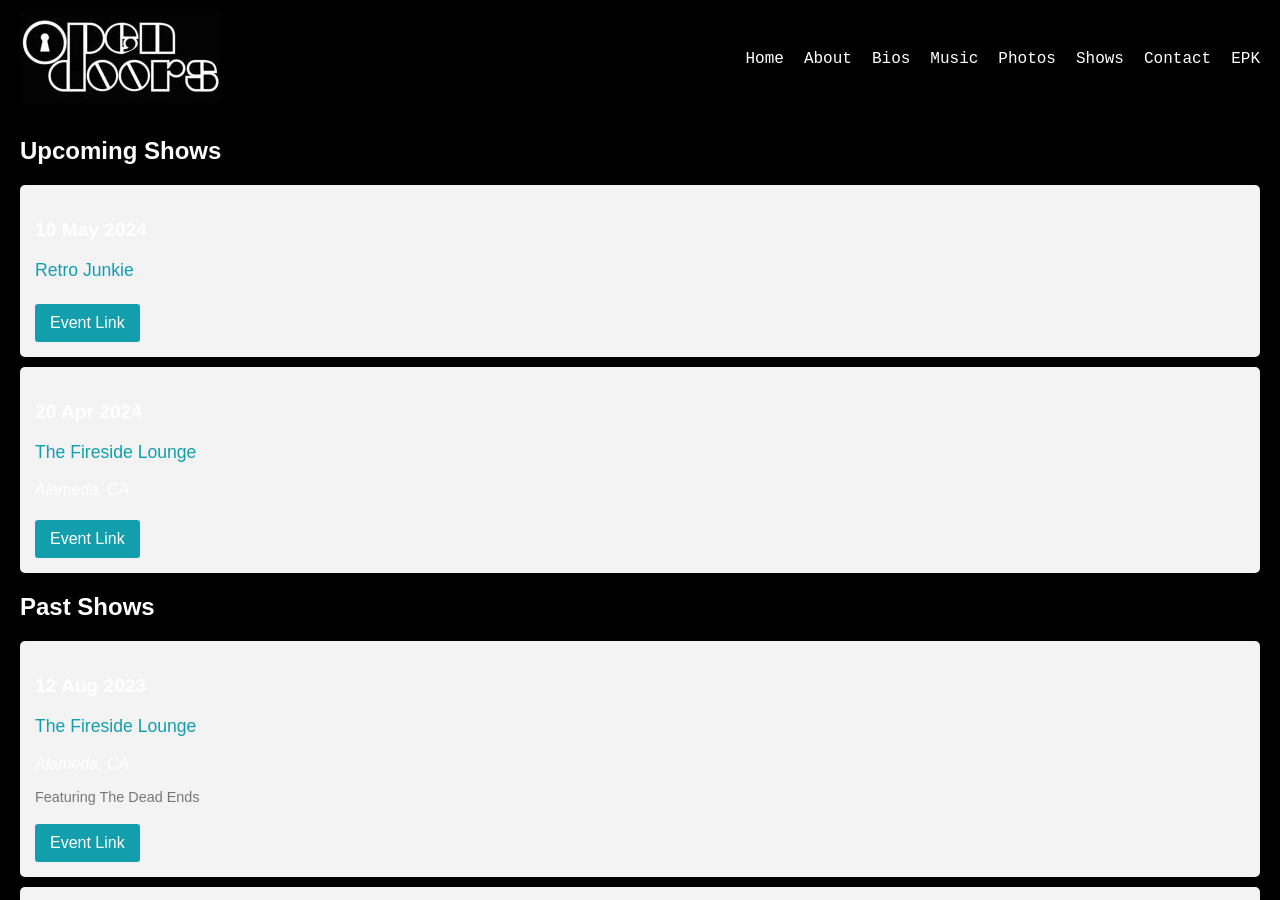
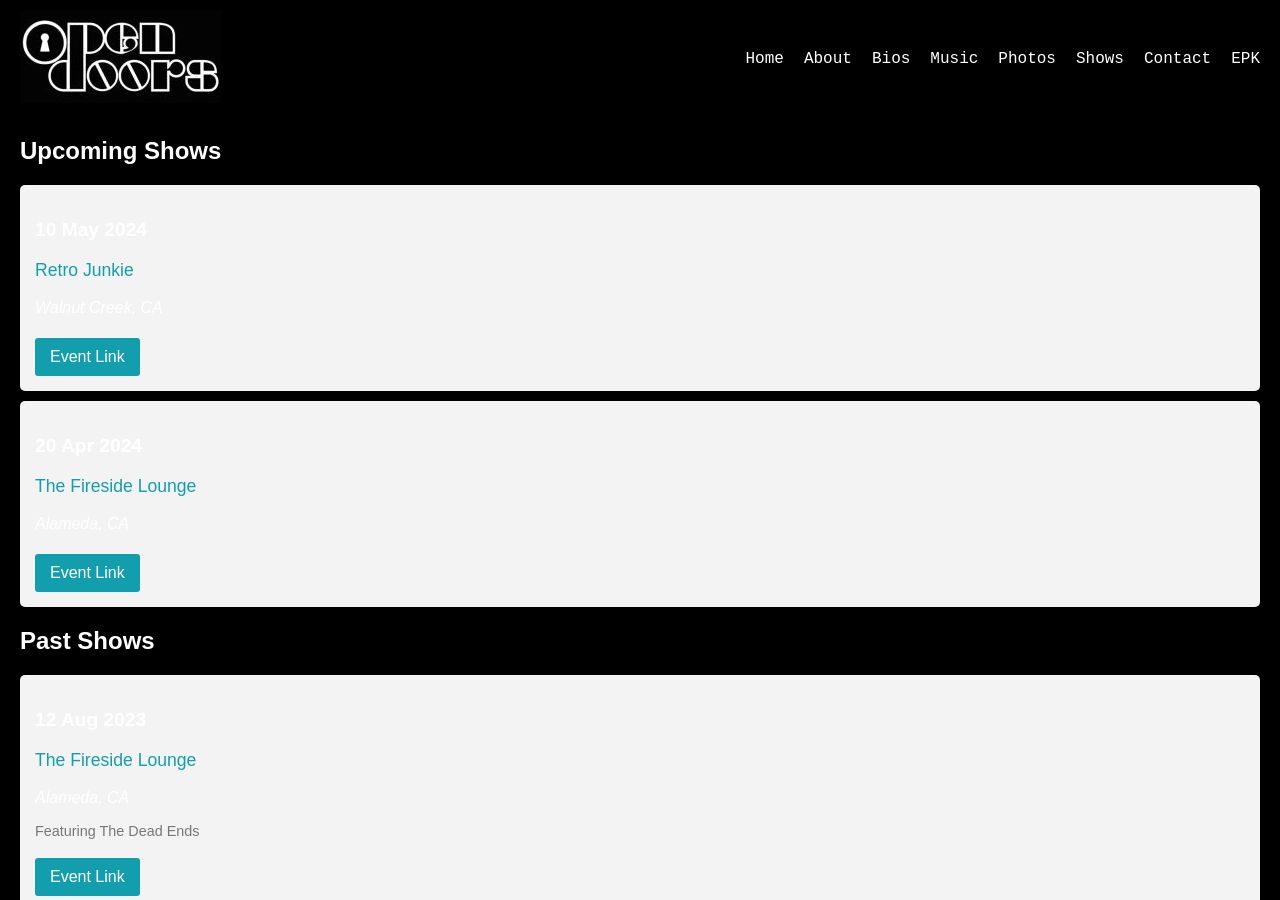
Before and after one commit to beingforthebenefit/opendoorsband, a Jekyll site: the page built from _pages/shows.html, in a window 1280 px wide and 900 px high. Built offline with Jekyll 4.4.1, drawn with Linux system fonts in a browser that asks for light colours.

Commit message:
Update shows.yml

```diff
--- a/_data/shows.yml
+++ b/_data/shows.yml
@@ -1,6 +1,7 @@
 # _data/shows.yml
 - date: 2024-05-10
   venue: "Retro Junkie"
+  location: "Walnut Creek, CA"
   info: ""
   eventLink: "https://retrojunkiebar.com/upcoming-events"
 
```
